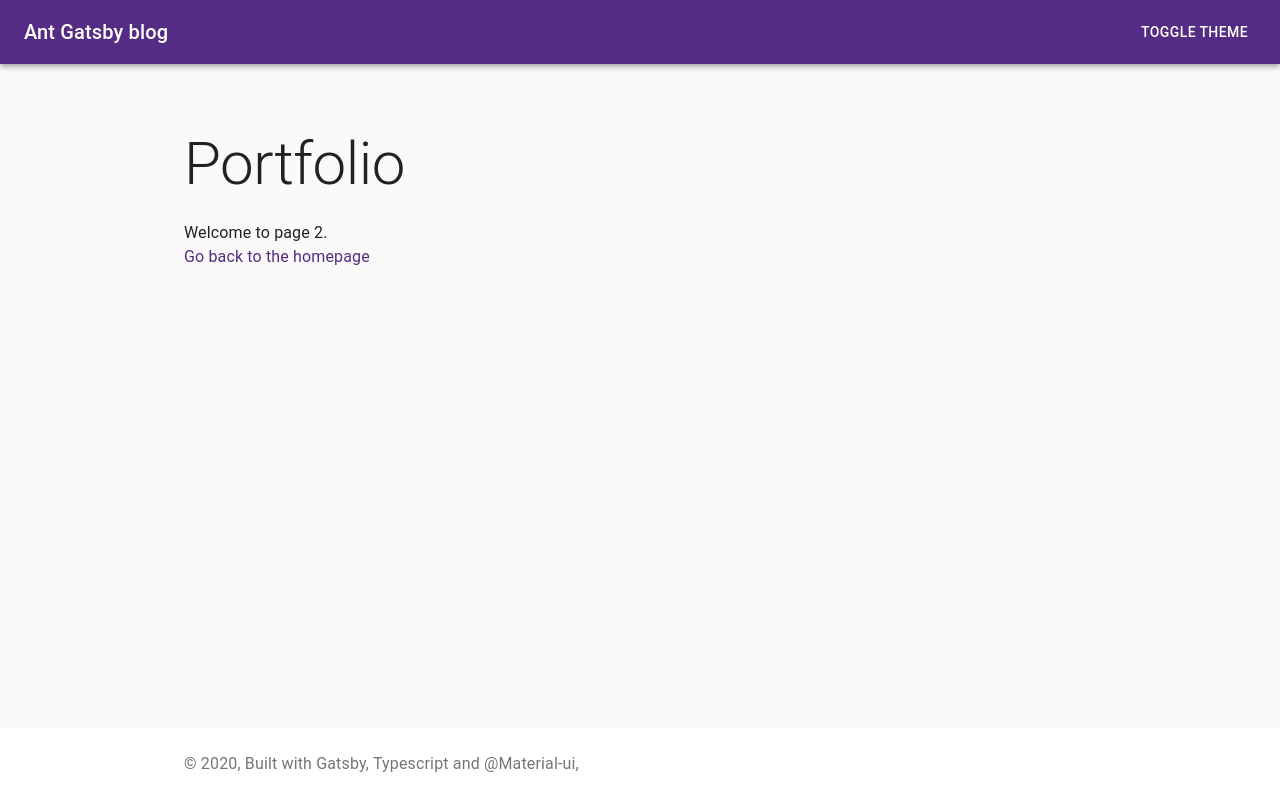
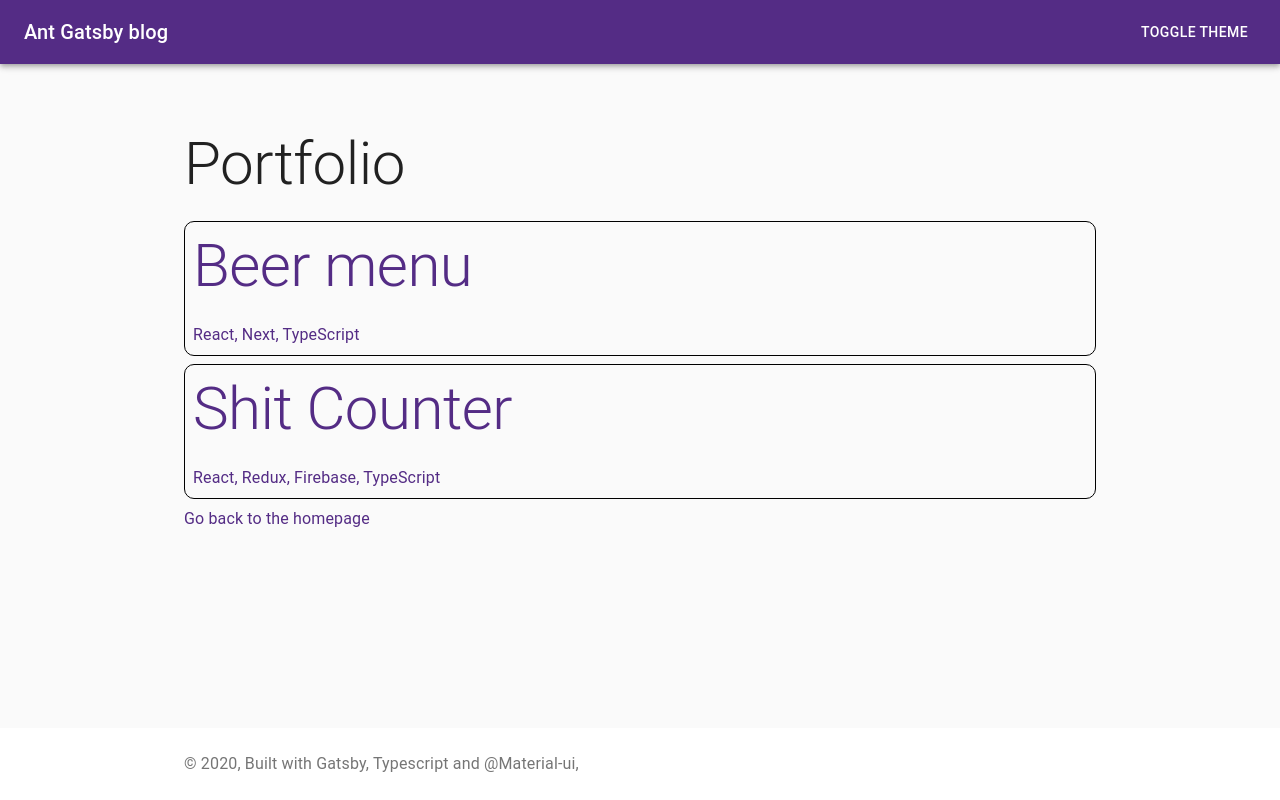
Before and after one commit to antnzhlnkn/blog, a Gatsby site: page /portfolio in a window 1280 px wide. Built offline with nearby package versions, Linux system fonts and the light colour scheme; Gatsby itself is replaced by a stand-in of ours.

Commit message:
add portfolio

```diff
--- /dev/null
+++ b/content/beer.md
@@ -0,0 +1,7 @@
+---
+slug: "/portfolio/beer_menu"
+date: "2020-05-13"
+title: "Beer menu"
+description: "React, Next, TypeScript"
+---
+Description for craft beer
--- /dev/null
+++ b/content/counter.md
@@ -0,0 +1,7 @@
+---
+slug: "/portfolio/shit_counter"
+date: "2020-01-09"
+title: "Shit Counter"
+description: "React, Redux, Firebase, TypeScript"
+---
+Project for meter maintenance. Like how many days have passed since a drink of alcohol.
--- a/gatsby-config.js
+++ b/gatsby-config.js
@@ -14,6 +14,14 @@ module.exports = {
   },
   plugins: [
     `gatsby-plugin-typescript`,
+    {
+      resolve: `gatsby-source-filesystem`,
+      options: {
+        name: `markdown-pages`,
+        path: `${__dirname}/content`,
+      },
+    },
+    `gatsby-transformer-remark`,
     `gatsby-plugin-react-helmet`,
     {
       resolve: 'gatsby-plugin-material-ui',
--- a/package.json
+++ b/package.json
@@ -36,6 +36,8 @@
     "gatsby-plugin-offline": "latest",
     "gatsby-plugin-react-helmet": "latest",
     "gatsby-plugin-typescript": "latest",
+    "gatsby-source-filesystem": "^2.3.24",
+    "gatsby-transformer-remark": "^2.8.28",
     "react": "latest",
     "react-dom": "latest",
     "react-helmet": "^6.0.0"
--- /dev/null
+++ b/src/components/portfolioListItem.tsx
@@ -0,0 +1,44 @@
+import React, { FC } from 'react'
+import { Link as GatsbyLink } from 'gatsby'
+
+import { Typography, Theme, Link } from '@material-ui/core'
+import { makeStyles } from '@material-ui/styles'
+
+const useStyles = makeStyles((theme: Theme) => ({
+  link: {
+    textDecoration: 'none',
+    '&:hover': {
+      textDecoration: 'none',
+    },
+  },
+  card: {
+    border: '1px #000000 solid',
+    borderRadius: 10,
+    padding: theme.spacing(1),
+    marginBottom: theme.spacing(1),
+  },
+}))
+
+type PortfolioListItemProps = {
+  node: any;
+}
+
+const PortfolioListItem: FC<PortfolioListItemProps> = ({ node }: any) => {
+  const classes = useStyles()
+  return (
+    <Link
+      component={GatsbyLink}
+      to={node.frontmatter.slug}
+      className={classes.link}
+    >
+      <div className={classes.card}>
+        <Typography variant="h2" gutterBottom component="h1">
+          {node.frontmatter.title}
+        </Typography>
+        <Typography variant="body1">{node.frontmatter.description}</Typography>
+      </div>
+    </Link>
+  )
+}
+
+export default PortfolioListItem
--- a/src/layout/header.tsx
+++ b/src/layout/header.tsx
@@ -10,6 +10,9 @@ const useStyles = makeStyles({
   },
   link: {
     textDecoration: 'none',
+    '&:hover': {
+      textDecoration: 'none',
+    },
   },
 })
 
--- a/src/pages/portfolio.tsx
+++ b/src/pages/portfolio.tsx
@@ -1,18 +1,27 @@
 import React, { FC } from 'react'
 import { Link as GatsbyLink } from 'gatsby'
+import { graphql } from "gatsby"
 
 import Layout from '../layout'
 import SEO from '../components/seo'
+import PortfolioListItem from '../components/portfolioListItem'
 import { Typography, Link } from '@material-ui/core'
 
-const PortfolioPage: FC = () => (
+const PortfolioPage: FC = ({data: {allMarkdownRemark: { edges }}}: any) => {
+  return (
     <Layout container>
       <SEO title="Portfolio" />
       <Typography variant="h2" gutterBottom component="h1">
         Portfolio
       </Typography>
-
-    <Typography variant="body1">Welcome to page 2.</Typography>
+      {
+        edges.map((post: any) => (
+          <PortfolioListItem
+            key={post.node.id}
+            node={post.node}
+          />
+        ))
+      }
 
       <Typography variant="body1">
         <Link component={GatsbyLink} to="/">
@@ -21,5 +30,24 @@ const PortfolioPage: FC = () => (
       </Typography>
     </Layout>
   )
+}
 
+export const pageQuery = graphql`
+  query {
+    allMarkdownRemark(sort: { order: DESC, fields: [frontmatter___date] }) {
+      edges {
+        node {
+          id
+          excerpt(pruneLength: 250)
+          frontmatter {
+            slug
+            date(formatString: "MMMM DD, YYYY")
+            title
+            description
+          }
+        }
+      }
+    }
+  }
+`;
 export default PortfolioPage
```
Also changed, not shown: gatsby-node.js (+39 -1 lines), src/templates/post.tsx (+34 -11 lines). Lines whose indentation alone changed are shown as unchanged.
